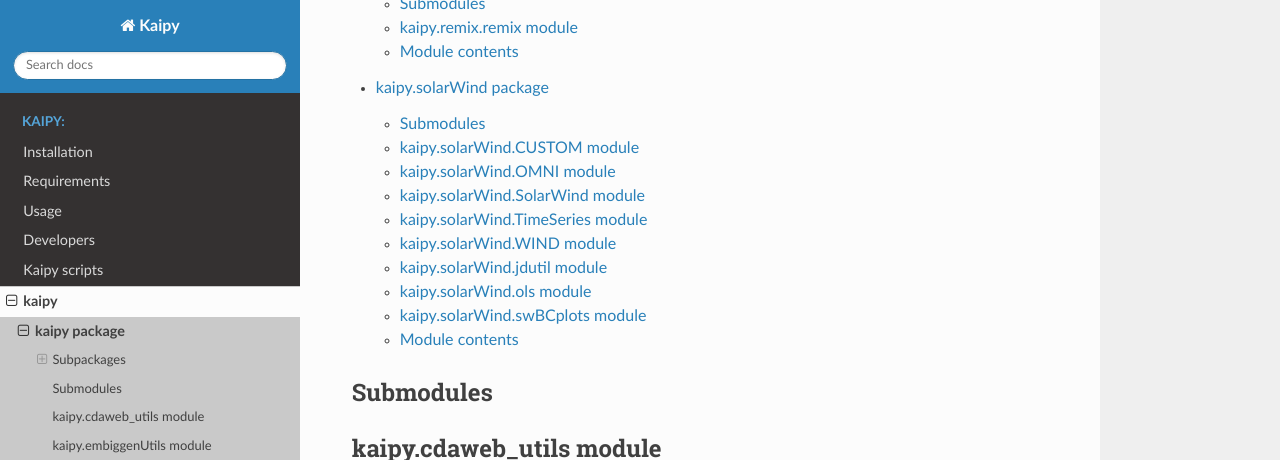
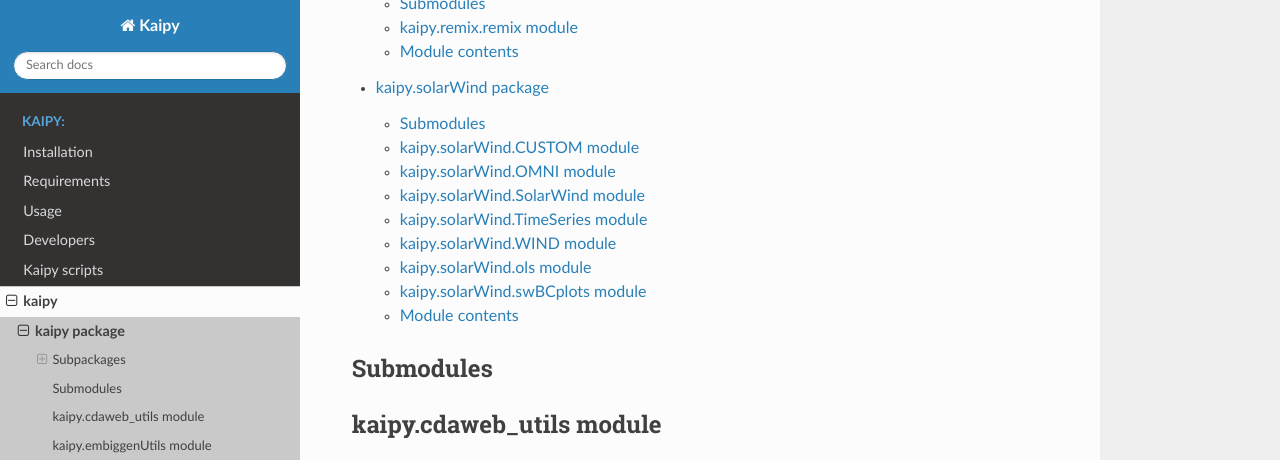
Before and after one commit to darrendezeeuw/kaipy, a Sphinx documentation site: the page built from docs/source/kaipy.rst, in a window 1280 px wide and 900 px high, scrolled down 2180 px, cut to the strip 0-460 px from the top of the window. Built offline with Sphinx 7.4.7 and the Read the Docs theme 3.1.0, drawn with Linux system fonts in a browser that asks for light colours.

Commit message:
Remove the jdutil file since it isn't used

```diff
--- a/docs/source/kaipy.solarWind.rst
+++ b/docs/source/kaipy.solarWind.rst
@@ -44,14 +44,6 @@ kaipy.solarWind.WIND module
    :undoc-members:
    :show-inheritance:
 
-kaipy.solarWind.jdutil module
------------------------------
-
-.. automodule:: kaipy.solarWind.jdutil
-   :members:
-   :undoc-members:
-   :show-inheritance:
-
 kaipy.solarWind.ols module
 --------------------------
 
```
